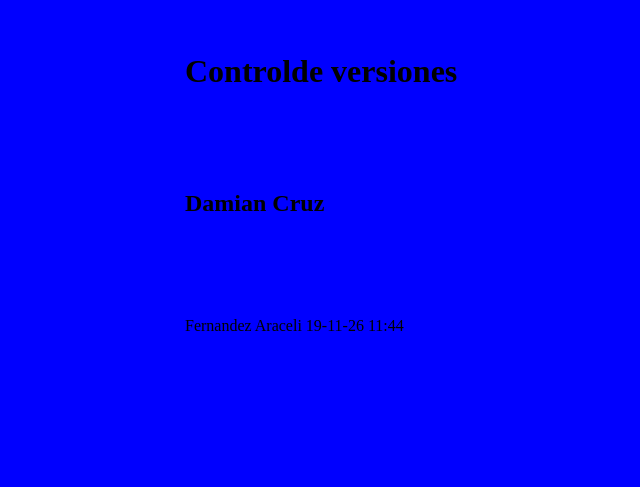
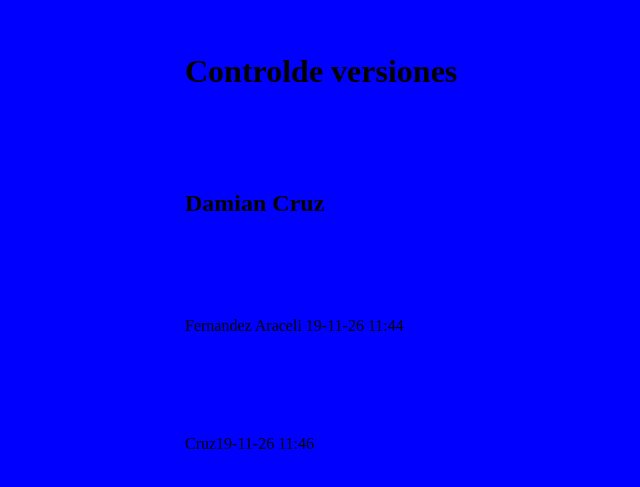
Before and after one commit to Josefl7/TP_SO_I4_Equipo_103, a plain HTML site: page index.html in a window 1280 px wide. Shown: the part 147-634 px from the top of the page, without its empty margins (115-755 px from the left). Drawn offline with Linux system fonts and the light colour scheme.

Commit message:
Beta agrego su apellido, hora, Fecha

```diff
--- a/index.html
+++ b/index.html
@@ -10,5 +10,6 @@
 <h1>Controlde versiones</h1>
 <h2>Damian Cruz</h2>
 <p>Fernandez Araceli 19-11-26 11:44 </p>
+<p>Cruz19-11-26 11:46 </p>
 </body>
 </html>
```
